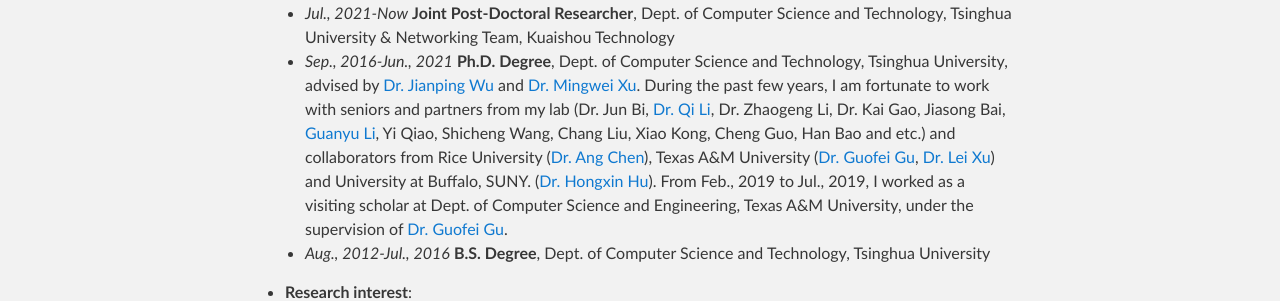
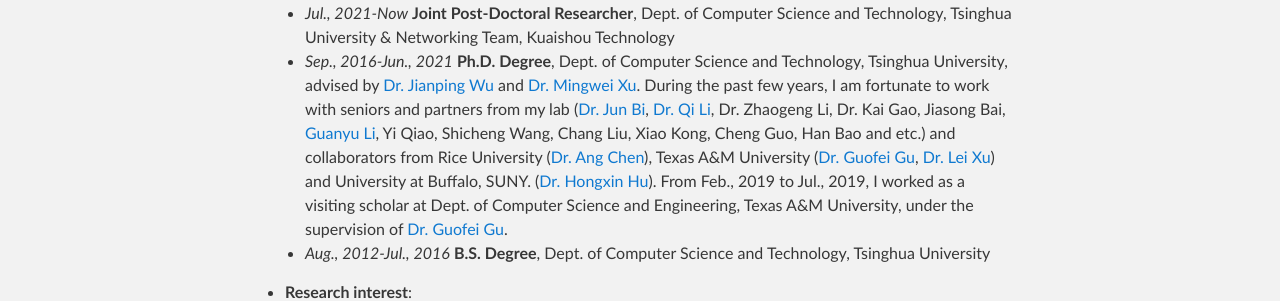
Before and after one commit to zhangmenghao/zhangmenghao.github.io, a Jekyll site: the page built from index.md, in a window 1280 px wide and 900 px high. Shown: the part 351-652 px from the top of the window. Built offline with Jekyll 4.4.1, drawn with Linux system fonts in a browser that asks for light colours; some of the changed lines change nothing that is shown.

Commit message:
Update bit

```diff
--- a/index.md
+++ b/index.md
@@ -10,7 +10,7 @@
 
 * **Biography**:
     - *Jul., 2021-Now*  **Joint Post-Doctoral Researcher**, Dept. of Computer Science and Technology, Tsinghua University & Networking Team, Kuaishou Technology
-    - *Sep., 2016-Jun., 2021*  **Ph.D. Degree**, Dept. of Computer Science and Technology, Tsinghua University, advised by [Dr. Jianping Wu](https://www.cs.tsinghua.edu.cn/csen/info/1059/4003.htm) and [Dr. Mingwei Xu](http://routing.netlab.edu.cn/tiki-index.php?page=Mingwei+Xu). During the past few years, I am fortunate to work with seniors and partners from my lab (Dr. Jun Bi, [Dr. Qi Li](https://sites.google.com/site/qili2012/), Dr. Zhaogeng Li, Dr. Kai Gao, Jiasong Bai, [Guanyu Li](https://guanyu.li/), Yi Qiao, Shicheng Wang, Chang Liu, Xiao Kong, Cheng Guo, Han Bao and etc.) and collaborators from Rice University ([Dr. Ang Chen](https://www.cs.rice.edu/~angchen/)), Texas A&M University ([Dr. Guofei Gu](http://faculty.cs.tamu.edu/guofei/), [Dr. Lei Xu](http://students.cse.tamu.edu/xray2012/)) and University at Buffalo, SUNY. ([Dr. Hongxin Hu](https://cse.buffalo.edu/~hongxinh/)).
+    - *Sep., 2016-Jun., 2021*  **Ph.D. Degree**, Dept. of Computer Science and Technology, Tsinghua University, advised by [Dr. Jianping Wu](https://www.cs.tsinghua.edu.cn/csen/info/1059/4003.htm) and [Dr. Mingwei Xu](http://routing.netlab.edu.cn/tiki-index.php?page=Mingwei+Xu). During the past few years, I am fortunate to work with seniors and partners from my lab ([Dr. Jun Bi](https://scholar.google.com/citations?user=9c8plF0AAAAJ&hl=en), [Dr. Qi Li](https://sites.google.com/site/qili2012/), Dr. Zhaogeng Li, Dr. Kai Gao, Jiasong Bai, [Guanyu Li](https://guanyu.li/), Yi Qiao, Shicheng Wang, Chang Liu, Xiao Kong, Cheng Guo, Han Bao and etc.) and collaborators from Rice University ([Dr. Ang Chen](https://www.cs.rice.edu/~angchen/)), Texas A&M University ([Dr. Guofei Gu](http://faculty.cs.tamu.edu/guofei/), [Dr. Lei Xu](http://students.cse.tamu.edu/xray2012/)) and University at Buffalo, SUNY. ([Dr. Hongxin Hu](https://cse.buffalo.edu/~hongxinh/)).
     From Feb., 2019 to Jul., 2019, I worked as a visiting scholar at Dept. of Computer Science and Engineering, Texas A&M University, under the supervision of [Dr. Guofei Gu](http://faculty.cs.tamu.edu/guofei/).
     - *Aug., 2012-Jul., 2016*  **B.S. Degree**, Dept. of Computer Science and Technology, Tsinghua University
 * **Research interest**:
```
